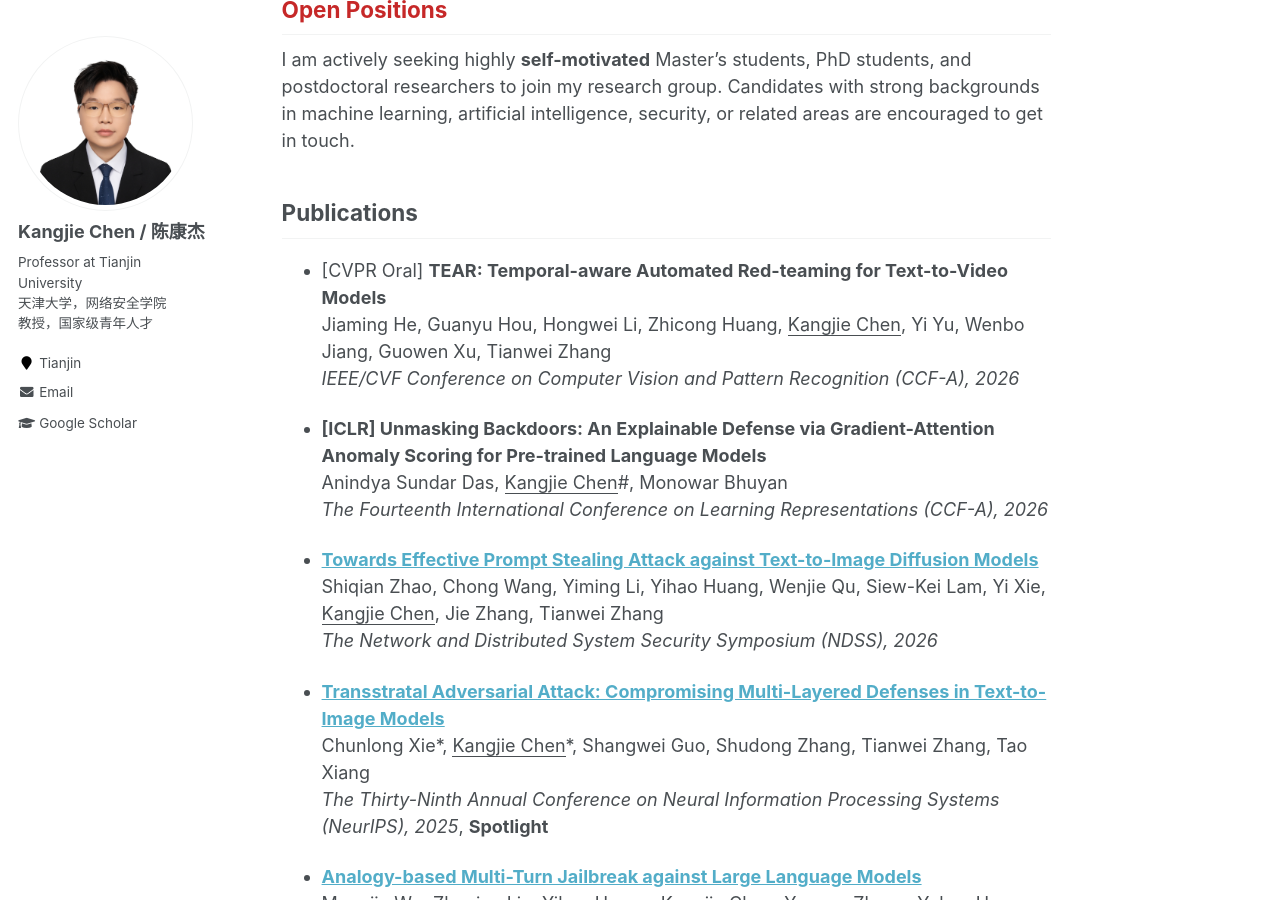
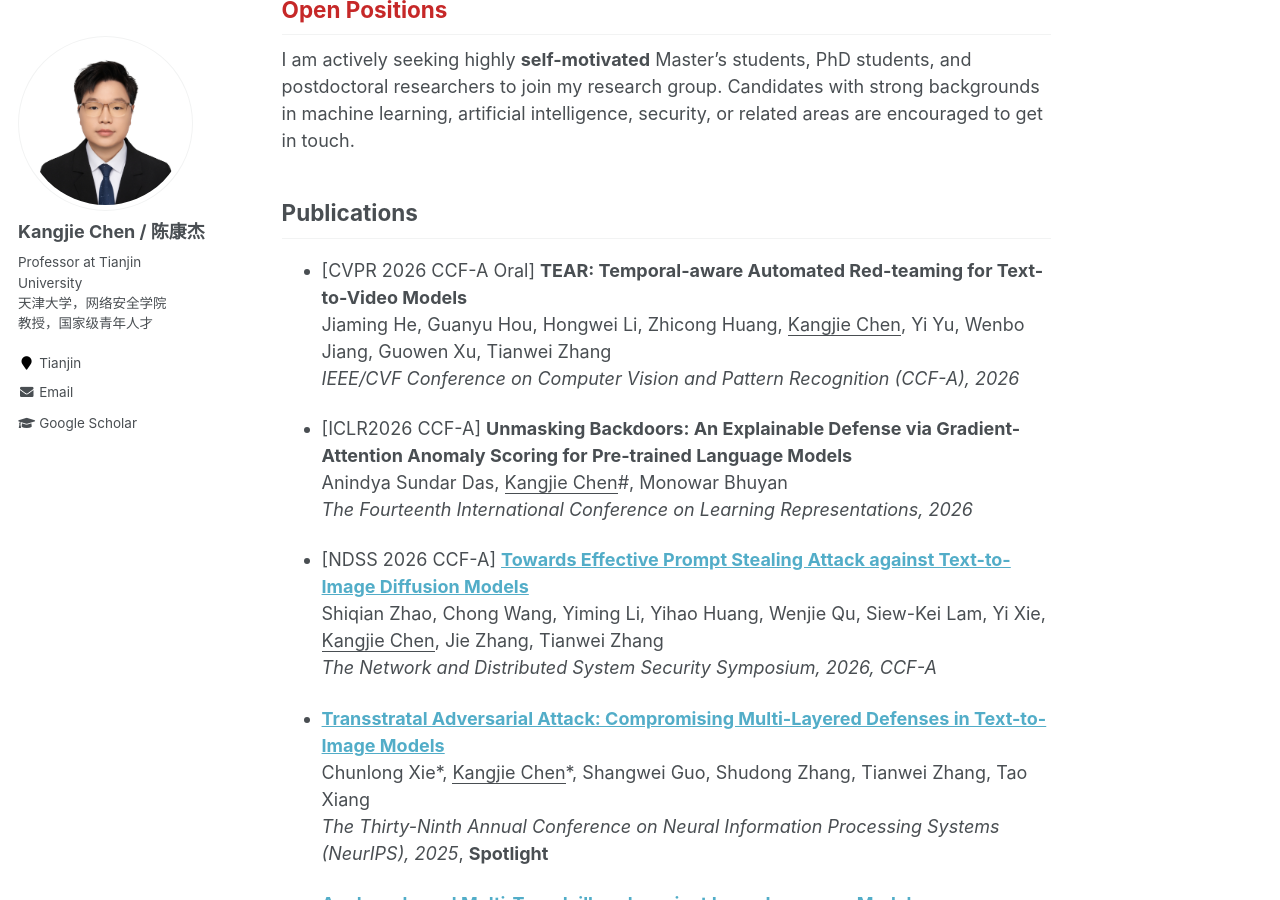
Before and after one commit to kangjie-chen/kangjie-chen.github.io, a Jekyll site: the page built from _pages/about.md, in a window 1280 px wide and 900 px high, scrolled down 538 px. Built offline with Jekyll 4.4.1, drawn with Linux system fonts in a browser that asks for light colours.

Commit message:
Update about.md

```diff
--- a/_pages/about.md
+++ b/_pages/about.md
@@ -21,24 +21,24 @@ I am actively seeking highly **self-motivated** Master’s students, PhD student
 
 ## Publications
 
-- [CVPR Oral] **TEAR: Temporal-aware Automated Red-teaming for Text-to-Video Models**
+- [CVPR 2026 CCF-A Oral] **TEAR: Temporal-aware Automated Red-teaming for Text-to-Video Models**
   <br/>
   Jiaming He, Guanyu Hou, Hongwei Li, Zhicong Huang, <u>Kangjie Chen</u>, Yi Yu, Wenbo Jiang, Guowen Xu, Tianwei Zhang
   <br/>
   *IEEE/CVF Conference on Computer Vision and Pattern Recognition (CCF-A), 2026*
 
-- **[ICLR] Unmasking Backdoors: An Explainable Defense via Gradient-Attention Anomaly Scoring for Pre-trained Language Models**
+- [ICLR2026 CCF-A] **Unmasking Backdoors: An Explainable Defense via Gradient-Attention Anomaly Scoring for Pre-trained Language Models**
   <br/>
   Anindya Sundar Das, <u>Kangjie Chen</u>\#, Monowar Bhuyan
   <br/>
-  *The Fourteenth International Conference on Learning Representations (CCF-A), 2026*
+  *The Fourteenth International Conference on Learning Representations, 2026*
 
 
-- **[Towards Effective Prompt Stealing Attack against Text-to-Image Diffusion Models](https://tianweiz07.github.io/Papers/26-ndss.pdf)**
+- [NDSS 2026 CCF-A] **[Towards Effective Prompt Stealing Attack against Text-to-Image Diffusion Models](https://tianweiz07.github.io/Papers/26-ndss.pdf)**
   <br/>
   Shiqian Zhao, Chong Wang, Yiming Li, Yihao Huang, Wenjie Qu, Siew-Kei Lam, Yi Xie, <u>Kangjie Chen</u>, Jie Zhang, Tianwei Zhang
   <br/>
-  *The Network and Distributed System Security Symposium (NDSS), 2026*
+  *The Network and Distributed System Security Symposium, 2026, CCF-A*
 
 
 - **[Transstratal Adversarial Attack: Compromising Multi-Layered Defenses in Text-to-Image Models](https://openreview.net/pdf?id=JIpKkzSqly)**
```
